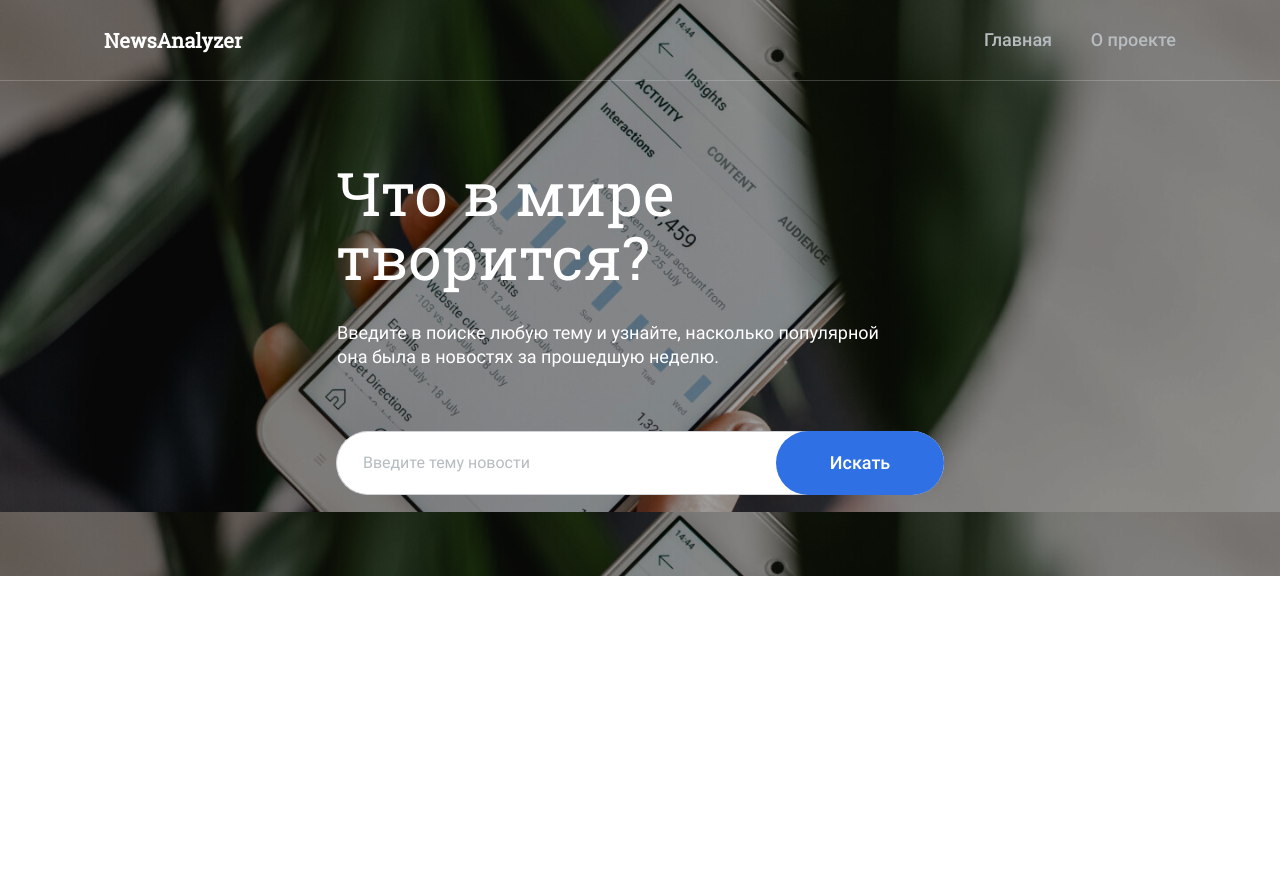
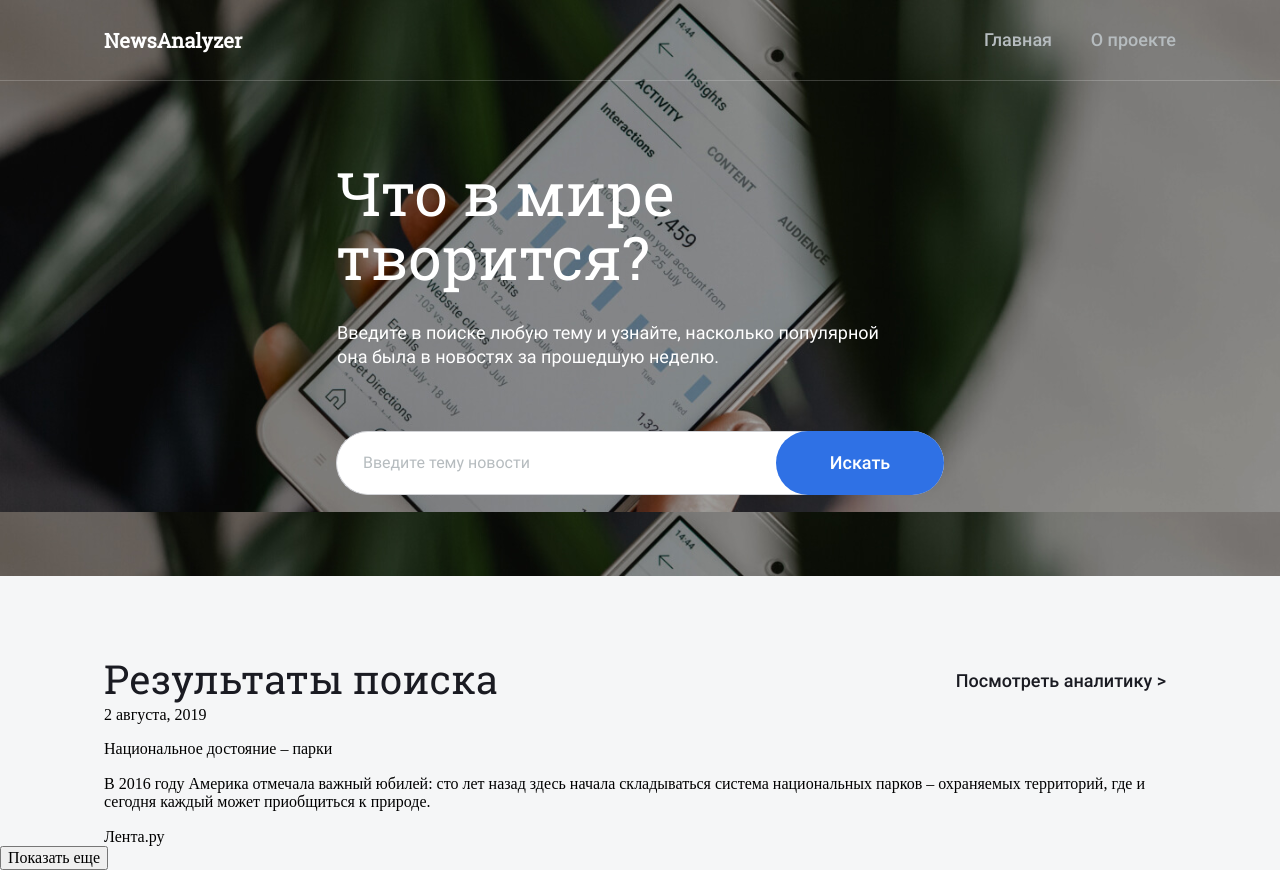
Before and after one commit to Vs-elen/diploma, a website built with webpack: page src/pages/index/index.html in a window 1280 px wide. Before the commit the page ends 800 px from the top, so only its background shows below. Built offline with nearby package versions, Linux system fonts and the light colour scheme.

Commit message:
Start of section Results

```diff
--- /dev/null
+++ b/src/blocks/results/__heading-link/results__heading-link.css
@@ -0,0 +1,10 @@
+.results__heading-link {
+    font-family: Roboto;
+    font-style: normal;
+    font-weight: 500;
+    font-size: 18px;
+    line-height: 50px;
+    color: #1A1B22;
+    text-decoration: none;
+    margin-right: 10px;
+}
--- /dev/null
+++ b/src/blocks/results/__heading-title/results__heading-title.css
@@ -0,0 +1,9 @@
+.results__heading-title {
+    font-family: Roboto Slab;
+    font-style: normal;
+    font-weight: normal;
+    font-size: 40px;
+    line-height: 46px;
+    color: #1A1B22;
+    margin: 0;
+}
--- /dev/null
+++ b/src/blocks/results/__heading/results__heading.css
@@ -0,0 +1,5 @@
+.results__heading {
+    display: flex;
+    justify-content: space-between;
+    padding-top: 80px;
+}
--- /dev/null
+++ b/src/blocks/results/results.css
@@ -0,0 +1,7 @@
+@import url(./__heading/results__heading.css);
+@import url(./__heading-title/results__heading-title.css);
+@import url(./__heading-link/results__heading-link.css);
+
+.results {
+    background: #F5F6F7;
+}
--- a/src/pages/index/index.css
+++ b/src/pages/index/index.css
@@ -5,3 +5,4 @@
 @import url(../../blocks/header/header.css);
 @import url(../../blocks/preloader/preloader.css);
 @import url(../../blocks/failed/failed.css);
+@import url(../../blocks/results/results.css);
--- a/src/pages/index/index.html
+++ b/src/pages/index/index.html
@@ -43,7 +43,22 @@
             <p class="failed__text">К сожалению по вашему запросу ничего не найдено.</p>
         </section>
         <section class="results">
-
+            <div class="results__heading root__section">
+                <h2 class="results__heading-title">Результаты поиска</h2>
+                <a href="#" class="results__heading-link">Посмотреть аналитику ></a>
+            </div>
+            <div class="results__cards root__section">
+                <div class="results__card">
+                    <div class="results__card-image"></div>
+                    <div class="results__card-date">2 августа, 2019</div>
+                    <p class="results__card-title">Национальное достояние – парки</p>
+                    <p class="results__card-extract">В 2016 году Америка отмечала важный юбилей:
+                        сто лет назад здесь начала складываться система национальных парков – охраняемых территорий,
+                        где и сегодня каждый может приобщиться к природе.</p>
+                    <div class="results__card-source">Лента.ру</div>
+                </div>
+            </div>
+            <button type="submit" class="results__button">Показать еще</button>
         </section>
         <section class="author">
 
```
